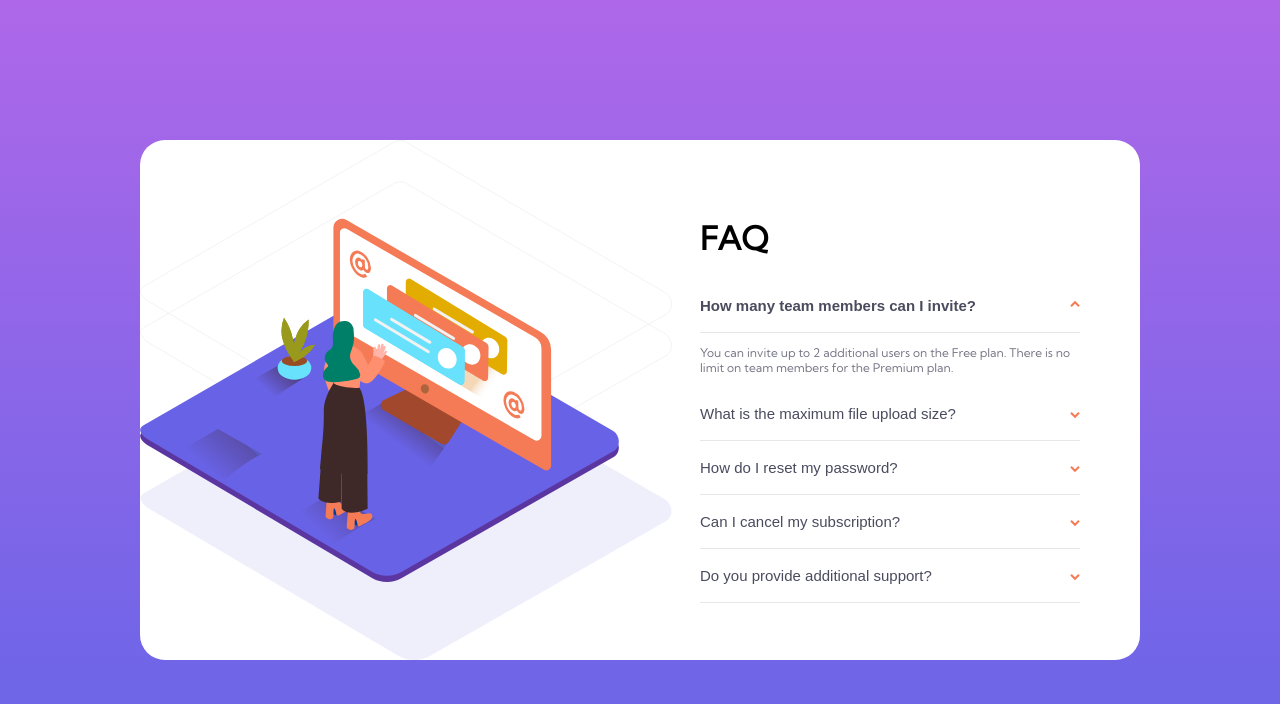
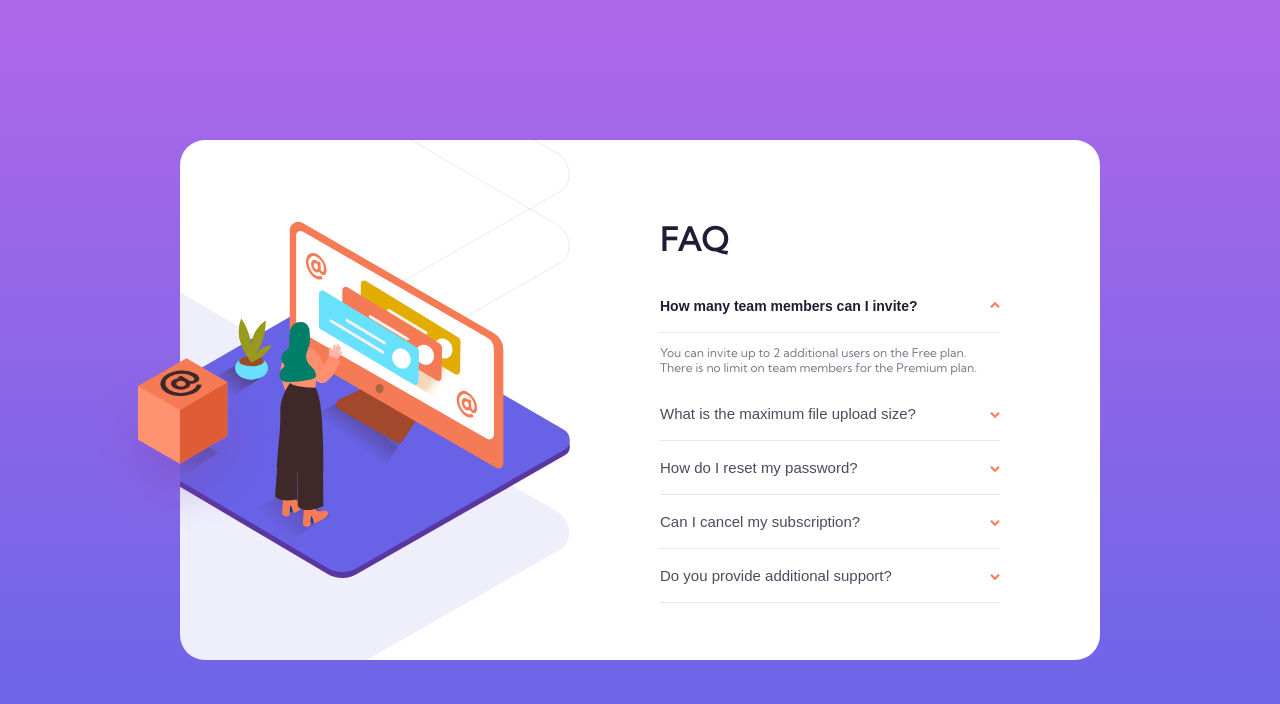
Before and after one commit to LucasEPK/faq-accordion-card, a plain HTML site: page index.html in a window 1280 px wide. Both pictures are taken after a click on the button "How many team members can I invite?". Drawn offline with Linux system fonts and the light colour scheme.

Commit message:
Finished desktop version

```diff
--- a/index.html
+++ b/index.html
@@ -16,7 +16,7 @@
 </head>
 <body>
   <div id="flex_container">
-    <div id="item1"></div>
+    <div id="item1"><div id="girl_screen"><img src="images/illustration-box-desktop.svg" alt=""></div></div>
     <div id="item2">
       <h1>FAQ</h1>
       <button class="question_txt">How many team members can I invite?</button>
--- a/script.js
+++ b/script.js
@@ -1,26 +1,26 @@
 //this shows the text that is hidden otherwise, in an accordion fashion
-let que = document.getElementsByClassName("question_txt");
+let questions = document.getElementsByClassName("question_txt");
 let i;
 
-for(i=0; i<que.length; i++){
-    que[i].addEventListener("click", function(){
-      /* Toggle between adding and removing the "active" class, to highlight the button that controls the panel */
+for(i=0; i<questions.length; i++){
+    questions[i].addEventListener("click", function(){
+      /* Toggle between adding and removing the "active" class, to highlight the button that controls the answer */
       this.classList.toggle("active");
 
-      /* Toggle between hiding and showing the active panel */
-      let panel = this.nextElementSibling; //nextElementSibling takes the next element in the HTML
-      let other_panel
-      if (panel.style.display === "block") {//hides panel if clicked
-        panel.style.display ="none";
-      } else { //shows panel if clicked but closes the other panels that are opened
-        panel.style.display = "block";
+      /* Toggle between hiding and showing the active answer */
+      let answer = this.nextElementSibling; //nextElementSibling takes the next element in the HTML
+      let other_answer;
+      if (answer.style.display === "block") {//hides answer if clicked
+        answer.style.display ="none";
+      } else { //shows answer if clicked but closes the other answers that are opened
+        answer.style.display = "block";
 
-        //closes all the other panels
-        for(j=0; j<que.length; j++){
-          other_panel = que[j].nextElementSibling;
-          if(this != que[j] && other_panel.style.display === "block"){
-            que[j].classList.toggle("active");
-            other_panel.style.display = "none";
+        //closes all the other answers
+        for(j=0; j<questions.length; j++){
+          other_answer = questions[j].nextElementSibling;
+          if(this != questions[j] && other_answer.style.display === "block"){
+            questions[j].classList.toggle("active");
+            other_answer.style.display = "none";
           }
         }
       }
--- a/style.css
+++ b/style.css
@@ -14,6 +14,10 @@ body{
 
     /*font used*/
     font-family: 'Kumbh Sans';
+}
+
+h1{
+    color: hsl(238, 29%, 16%);
 }
 
 .question_txt{
@@ -33,8 +37,7 @@ body{
     border: 0;
     border-bottom: 1px solid hsl(240, 5%, 91%);
 
-    outline: none;
-    transition: 0.4s; /*makes text change to hover settings but with a transition*/
+    outline: none;/*idk if this is useful but it's here because i don't wanna break anything*/
 }
 
 .question_txt:hover{
@@ -42,7 +45,9 @@ body{
 }
 
 .active {/*this is activated by js*/
-    font-weight: 700;
+    color:hsl(238, 29%, 16%);
+    font-weight: 600;
+    font-size: 14px; /*Fonts goes smaller to match preview image size*/
 }
 
 .question_txt:after{ /*after inserts something after the content of the selected element*/
@@ -72,15 +77,17 @@ body{
 
 #flex_container{
     /*size and color adjustments*/
-    width: 1000px;
+    width: 920px;
     height: 520px;
     margin: 30px 60px;
     border-radius: 25px;
     /*adds background image and adjusts size*/
     background-color: white;
     background-image: url(images/bg-pattern-desktop.svg);
-    background-size: contain;
+    background-size: cover;
     background-repeat: no-repeat;
+    /*makes background off center*/
+    background-position: -530px -250px;
 
     /*centers the contents vertically in the container*/
     display: flex;
@@ -88,13 +95,43 @@ body{
 }
 
 #item1{
-    min-width: 500px;
+    min-width: 400px;
     height: 70%; /*this makes image work with align-items: center*/
+}
+
+#girl_screen{
+    height: 100%;
+    width: 100%;
     background-image: url(images/illustration-woman-online-desktop.svg);
-    background-size: contain;
+    background-size: 470px;
     background-repeat: no-repeat;
+    background-position: -80px;
+
+    display: flex;
+    align-items: center;
+}
+
+#girl_screen img{
+    margin: 95px 0 0 -93px;
 }
 
 #item2{
-    margin: 0 60px;
+    margin: 0 100px 0 80px;
 }
+
+@media(max-width: 800px) { /*Mobile design*/
+    #flex_container{
+        /*changes background image to mobile version*/
+        background-image: url(images/bg-pattern-mobile.svg);
+        flex-direction: column;
+        margin: 200px 60px 0 60px;
+    }
+    #girl_screen{
+        background-image: none;
+    }
+    #girl_screen img{
+        content: url(images/illustration-woman-online-mobile.svg);
+        margin: -180px 0 0 0;
+
+    }
+}
```
Also changed, not shown: README.txt.
